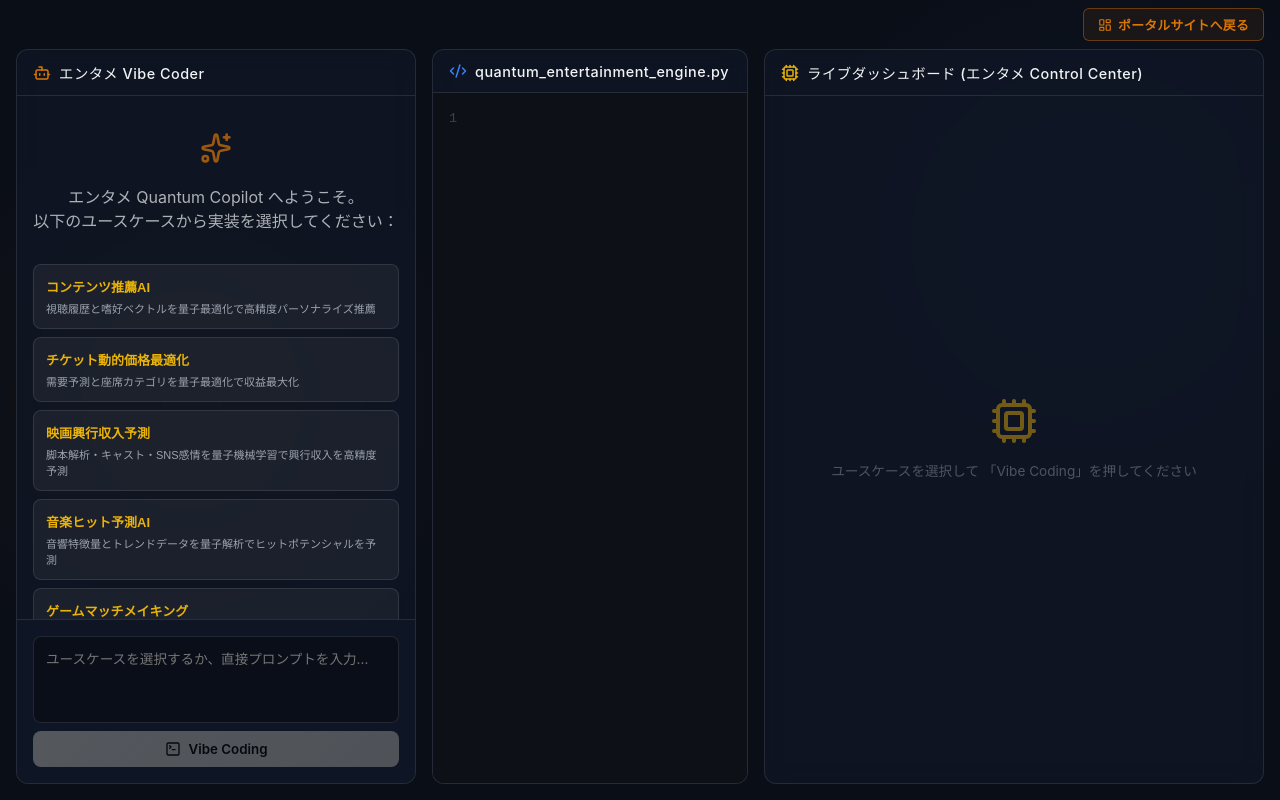
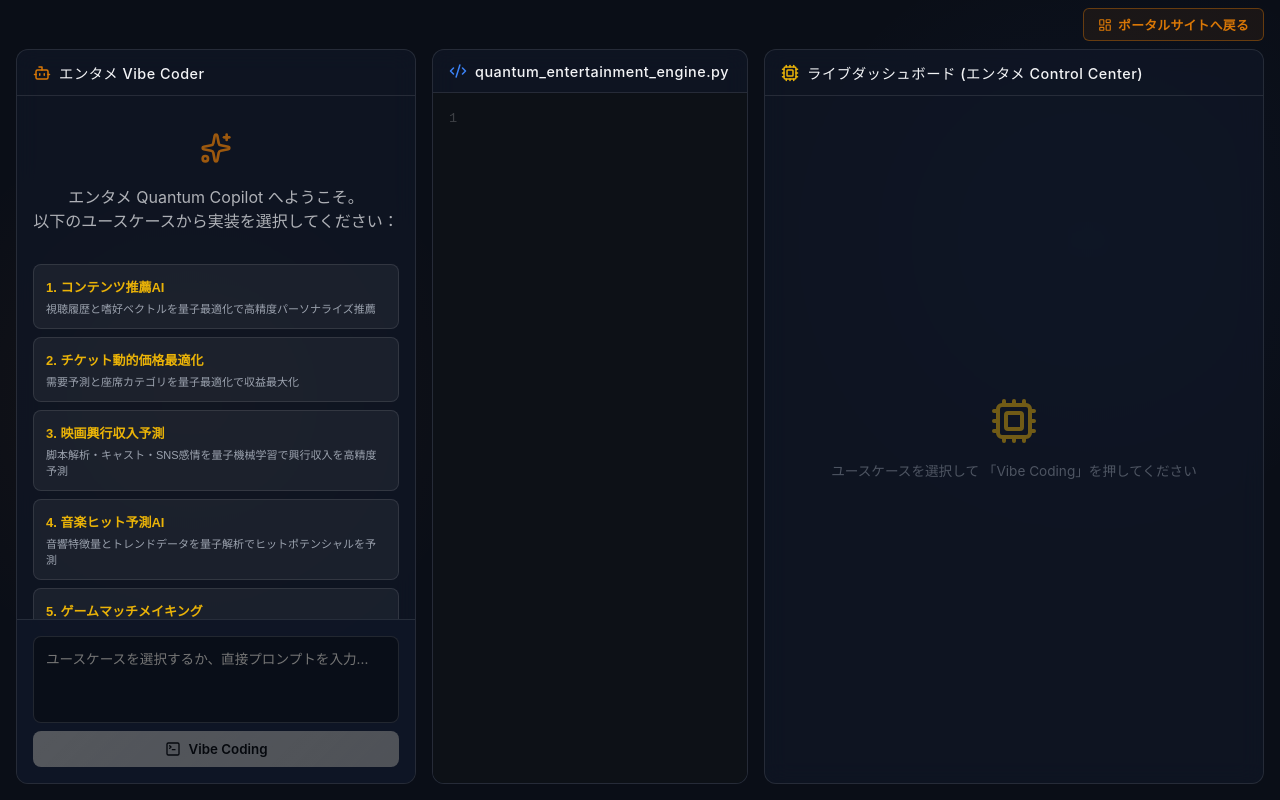
Before and after one commit to jqca/entertainment-vibe-coder, a React (Vite) app: page / in a window 1280 px wide. Built offline with nearby package versions, Linux system fonts and the light colour scheme.

Commit message:
feat: ユースケース一覧に通し番号を追加

```diff
--- a/src/components/AIChat.tsx
+++ b/src/components/AIChat.tsx
@@ -53,7 +53,7 @@ const AIChat: React.FC<Props> = ({ onGenerate, onReset, isGenerating, history })
         )}
 
         <div style={{ display: 'flex', flexDirection: 'column', gap: '8px' }}>
-          {history.length === 0 && useCases.map((uc) => (
+          {history.length === 0 && useCases.map((uc, idx) => (
             <button
               key={uc.id}
               onClick={() => {
@@ -78,7 +78,7 @@ const AIChat: React.FC<Props> = ({ onGenerate, onReset, isGenerating, history })
               }}
               className="use-case-btn"
             >
-              <div style={{ fontWeight: 'bold', fontSize: '13px', color: selectedId === uc.id ? 'var(--quantum-green)' : '#eab308', marginBottom: '4px' }}>{uc.title}</div>
+              <div style={{ fontWeight: 'bold', fontSize: '13px', color: selectedId === uc.id ? 'var(--quantum-green)' : '#eab308', marginBottom: '4px' }}>{idx + 1}. {uc.title}</div>
               <div style={{ fontSize: '11px', color: 'var(--text-muted)' }}>{uc.description}</div>
             </button>
           ))}
```
